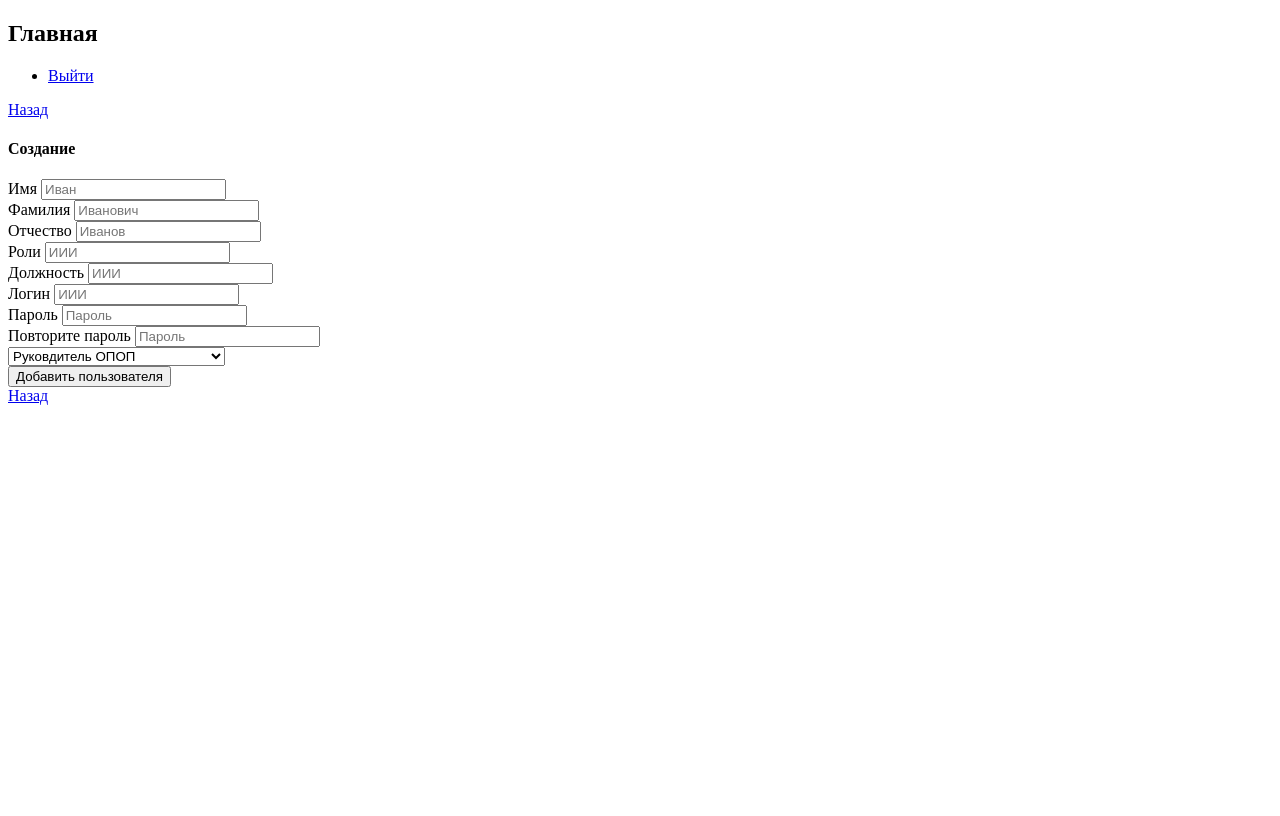
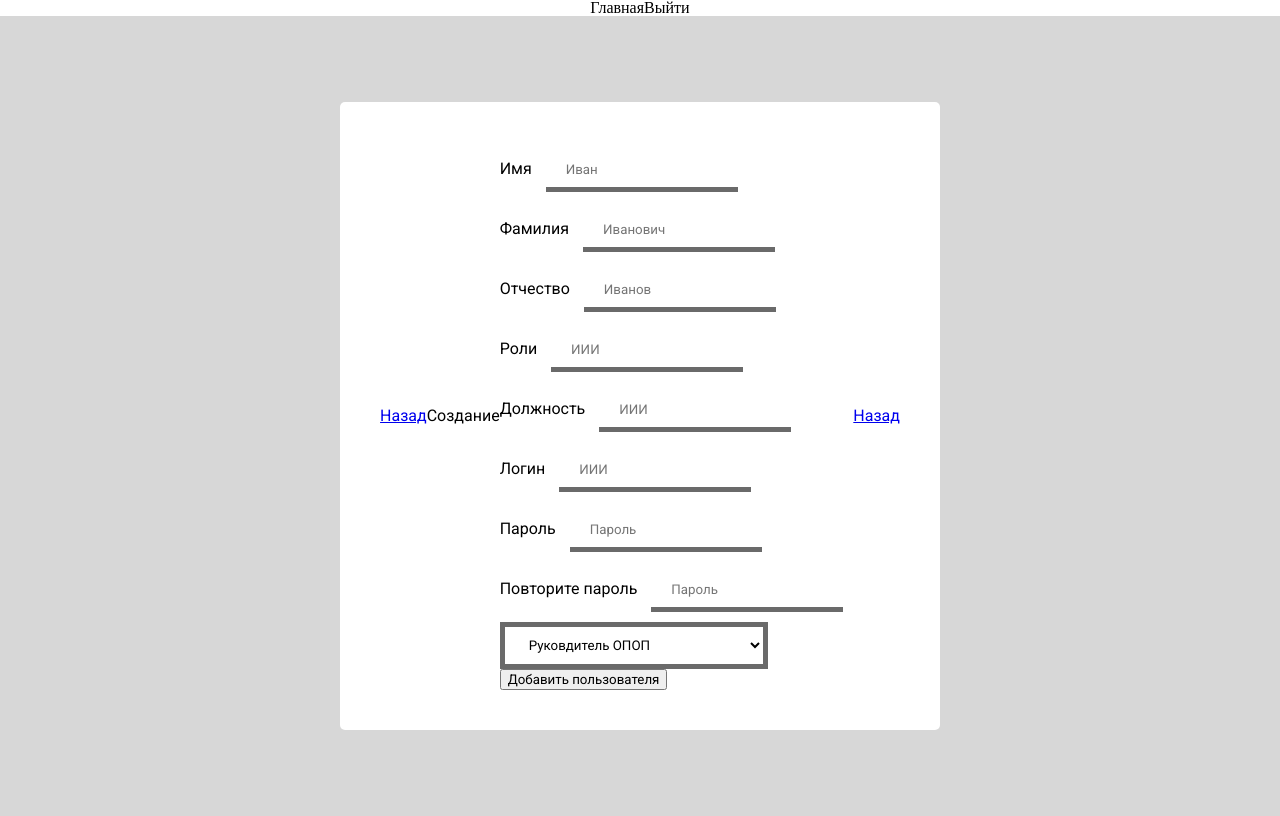
Before and after one commit to Kidcreole2/secondWeekDocWork, a Flask app: page /admin_user_create in a window 1280 px wide. Before the commit the page ends 405 px from the top, so only its background shows below. Run offline with Flask 3, Linux system fonts and the light colour scheme; parts of the project's set-up code (start-up, migrations or seed data) failed here and were passed over.

Commit message:
created new stucture front-end

```diff
--- /dev/null
+++ b/fullstack/core/static/css/header.css
@@ -0,0 +1,31 @@
+header {
+  width: 100%;
+  display: flex;
+  justify-content: center;
+}
+header .container {
+  display: flex;
+  align-items: center;
+  justify-content: space-between;
+  padding-left: 20px;
+  padding-right: 20px;
+}
+header ul {
+  list-style-type: none;
+}
+header a {
+  color: black;
+  text-decoration: none;
+}
+header a:hover {
+  text-decoration: underline;
+}
+header a:active {
+  color: #6a6a6a;
+}
+header a:visited {
+  color: black;
+  text-decoration: none;
+}
+
+/*# sourceMappingURL=header.css.map */
--- /dev/null
+++ b/fullstack/core/static/css/main.css
@@ -0,0 +1,87 @@
+* {
+  box-sizing: border-box;
+  font-family: "Roboto", sans-serif;
+}
+
+main {
+  background-color: #d7d7d7;
+  width: 100%;
+  height: 100vh;
+  display: flex;
+  justify-content: center;
+  align-items: center;
+}
+main .container {
+  max-width: 700px;
+  /* height: 100%; */
+  background-color: white;
+  padding: 40px;
+  border-radius: 5px;
+  display: flex;
+  align-items: center;
+}
+main input[type=checkbox] {
+  appearance: none;
+  display: inline-block;
+  width: 20px;
+  height: 20px;
+  outline: none;
+  background-color: black;
+  border: 5px dotted black;
+}
+main input[type=checkbox]:checked {
+  background-color: black;
+  border: 5px solid black;
+}
+main input {
+  color: #6a6a6a;
+  background-color: transparent;
+  border: 0px;
+  outline: none;
+  padding: 10px 20px;
+  margin: 10px;
+  border-bottom: 5px solid #6a6a6a;
+}
+main input:active {
+  border-color: black;
+  background-color: #d7d7d7;
+}
+main input[type=text] {
+  color: #6a6a6a;
+  background-color: transparent;
+  border: 0px;
+  outline: none;
+  padding: 10px 20px;
+  border-bottom: 5px solid #6a6a6a;
+}
+main input[type=text]:active {
+  border-color: black;
+  background-color: #d7d7d7;
+}
+main .btn {
+  background-color: #d7d7d7;
+  padding: 10px 20px;
+  font-size: 20px;
+  border-radius: 5px;
+  border: 0;
+  color: black;
+  text-decoration: none;
+}
+main .btn:hover {
+  background-color: black;
+  color: white
+}
+main .btn:active {
+  background-color: #d7d7d7;
+}
+main select {
+  outline: none;
+  background-color: white;
+  padding: 10px 20px;
+  border: 5px solid #6a6a6a;
+}
+main select:hover {
+  border-color: black;
+}
+
+/*# sourceMappingURL=main.css.map */
--- /dev/null
+++ b/fullstack/core/static/css/reset.css
@@ -0,0 +1,43 @@
+html, body, div, span, applet, object, iframe,
+h1, h2, h3, h4, h5, h6, p, blockquote, pre,
+a, abbr, acronym, address, big, cite, code,
+del, dfn, em, img, ins, kbd, q, s, samp,
+small, strike, strong, sub, sup, tt, var,
+b, u, i, center,
+dl, dt, dd, ol, ul, li,
+fieldset, form, label, legend,
+table, caption, tbody, tfoot, thead, tr, th, td,
+article, aside, canvas, details, embed,
+figure, figcaption, footer, header, hgroup,
+menu, nav, output, ruby, section, summary,
+time, mark, audio, video {
+  margin: 0;
+  padding: 0;
+  border: 0;
+  font-size: 100%;
+  font: inherit;
+  vertical-align: baseline;
+}
+/* HTML5 display-role reset for older browsers */
+article, aside, details, figcaption, figure,
+footer, header, hgroup, menu, main, nav, section {
+  display: block;
+}
+body {
+  line-height: 1;
+}
+ol, ul {
+  list-style: none;
+}
+blockquote, q {
+  quotes: none;
+}
+blockquote:before, blockquote:after,
+q:before, q:after {
+  content: '';
+  content: none;
+}
+table {
+  border-collapse: collapse;
+  border-spacing: 0;
+}
--- /dev/null
+++ b/fullstack/core/static/sass/header.sass
@@ -0,0 +1,28 @@
+header
+    width: 100%
+    display: flex
+    justify-content: center
+
+    .container
+        display: flex
+        align-items: center
+        justify-content: space-between
+        padding-left: 20px
+        padding-right: 20px
+
+    ul
+        list-style-type: none
+
+    a
+        color: black
+        text-decoration: none
+
+        &:hover
+            text-decoration: underline
+
+        &:active
+            color: #6a6a6a
+
+        &:visited
+            color: black
+            text-decoration: none
--- /dev/null
+++ b/fullstack/core/static/sass/main.sass
@@ -0,0 +1,62 @@
+$font-family: "Roboto", sans-serif
+
+*
+    box-sizing: border-box
+    font-family: $font-family
+
+main
+    background-color: #d7d7d7a
+    width: 100%
+    display: flex
+    justify-content: center
+
+    .container
+        max-width: 700px
+        background-color: white
+        padding-left: 20px
+        padding-right: 20px
+
+    input[type="checkbox"]
+        appearance: none
+        display: inline-block
+        width: 20px
+        height: 20px
+        outline: none
+        background-color: black
+        border: 5px dotted black
+
+        &:checked
+            background-color: black
+            border: 5px solid black
+
+    input[type="text"]
+        color: #6a6a6a
+        background-color: transparent
+        border: 0px
+        outline: none
+        padding: 10px 20px
+        border-bottom: 5px solid #6a6a6a
+
+        &:active
+            border-color: black
+            background-color: #d7d7d7a
+
+    .btn
+        background-color: #d7d7d7a
+        padding: 10px 20px
+        border-radius: 5px
+
+        &:hover
+            background-color: black
+
+        &:active
+            background-color: #d7d7d7a
+
+    select
+        outline: none
+        background-color: white
+        padding: 10px 20px
+        border: 5px solid #6a6a6a
+
+        &:hover
+            border-color: black
--- a/fullstack/models.py
+++ b/fullstack/models.py
@@ -393,7 +393,7 @@ class Group(db.Model) :
     specialization_id = db.Column(db.Integer, db.ForeignKey("specialization.id"))
     name = db.Column(db.String(10), nullable = False, unique = True)
     course = db.Column(db.String(15), nullable = False)
-    form = db.Colomn(db.String(15), nullable = False)
+    form = db.Column(db.String(15), nullable = False)
 
     # связи
     specialization = db.relationship("Specialization", back_populates="group")
--- a/fullstack/templates/base.html
+++ b/fullstack/templates/base.html
@@ -11,12 +11,14 @@
   {% endif %}
   <meta name="description" content="" />
   <meta name="viewport" content="width=device-width, initial-scale=1" />
-  <link rel="stylesheet" href="" />
   <link rel="preconnect" href="https://fonts.googleapis.com">
   <link rel="preconnect" href="https://fonts.gstatic.com" crossorigin>
   <link
     href="https://fonts.googleapis.com/css2?family=Roboto:ital,wght@0,100;0,300;0,400;0,500;0,700;0,900;1,100;1,300;1,400;1,500;1,700;1,900&display=swap"
     rel="stylesheet">
+  <link rel="stylesheet" href="/static/css/reset.css" />
+  <link rel="stylesheet" href="/static/css/header.css" />
+  <link rel="stylesheet" href="/static/css/main.css" />
 </head>
 
 <body>
```
Also changed, not shown: fullstack/templates/base_login.html (added, +28 -0 lines), fullstack/templates/login.html (+5 -19 lines).
